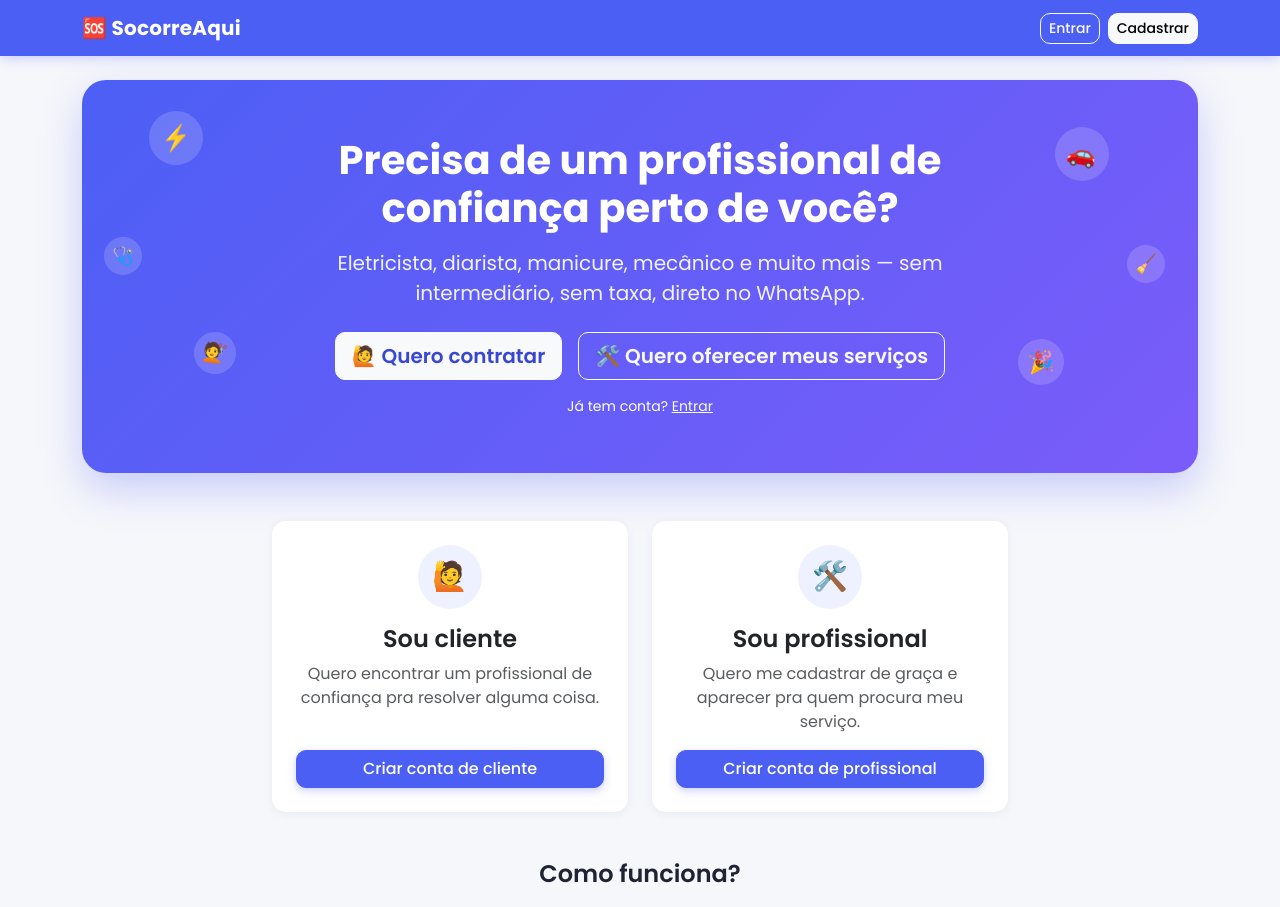
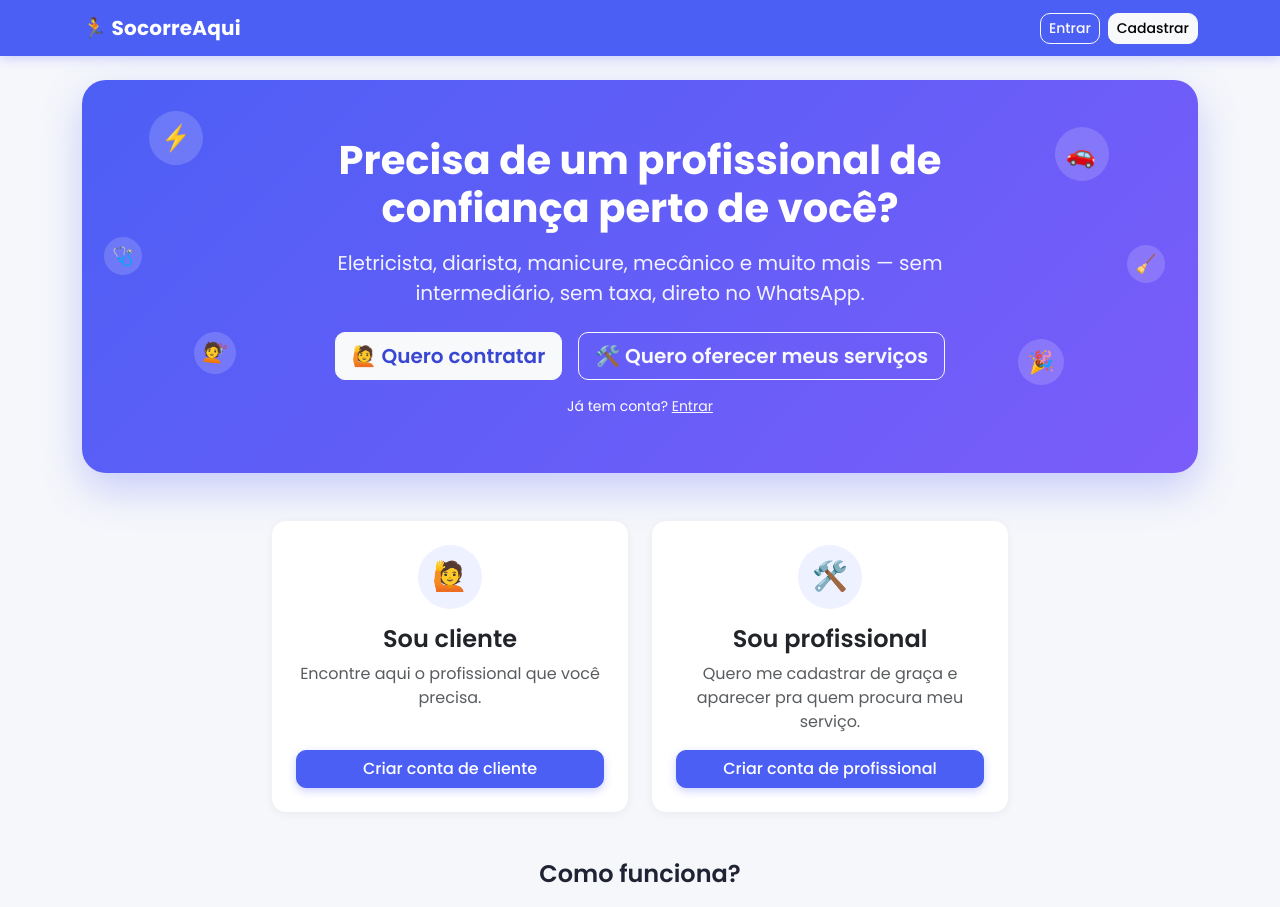
Before and after one commit to hermanoocardoso/servico-cidade, a FastAPI app: page / in a window 1280 px wide. Shown: the top 907 px of the page. Run offline with FastAPI, Linux system fonts and the light colour scheme; some libraries are stand-ins or nearby versions.

Commit message:
Ajusta o texto do card de cliente e troca o emoji da marca
O emoji de SOS passava impressao de desespero -- troca por uma
pessoa correndo, mais alinhado com "resolver rapido".

```diff
--- a/app/templates/base.html
+++ b/app/templates/base.html
@@ -13,7 +13,7 @@
 <body>
     <nav class="navbar navbar-expand-lg navbar-dark bg-primary mb-4">
         <div class="container">
-            <a class="navbar-brand fw-bold" href="/">🆘 SocorreAqui</a>
+            <a class="navbar-brand fw-bold" href="/">🏃 SocorreAqui</a>
             <button class="navbar-toggler" type="button" data-bs-toggle="collapse" data-bs-target="#navMenu"
                     aria-controls="navMenu" aria-label="Abrir menu">
                 <span class="navbar-toggler-icon"></span>
--- a/app/templates/landing.html
+++ b/app/templates/landing.html
@@ -31,7 +31,7 @@
             <div class="landing-role-icon mx-auto mb-3">🙋</div>
             <h4>Sou cliente</h4>
             <p class="text-muted flex-grow-1">
-                Quero encontrar um profissional de confiança pra resolver alguma coisa.
+                Encontre aqui o profissional que você precisa.
             </p>
             <a href="/cadastro?tipo=cliente" class="btn btn-primary">Criar conta de cliente</a>
         </div>
```
